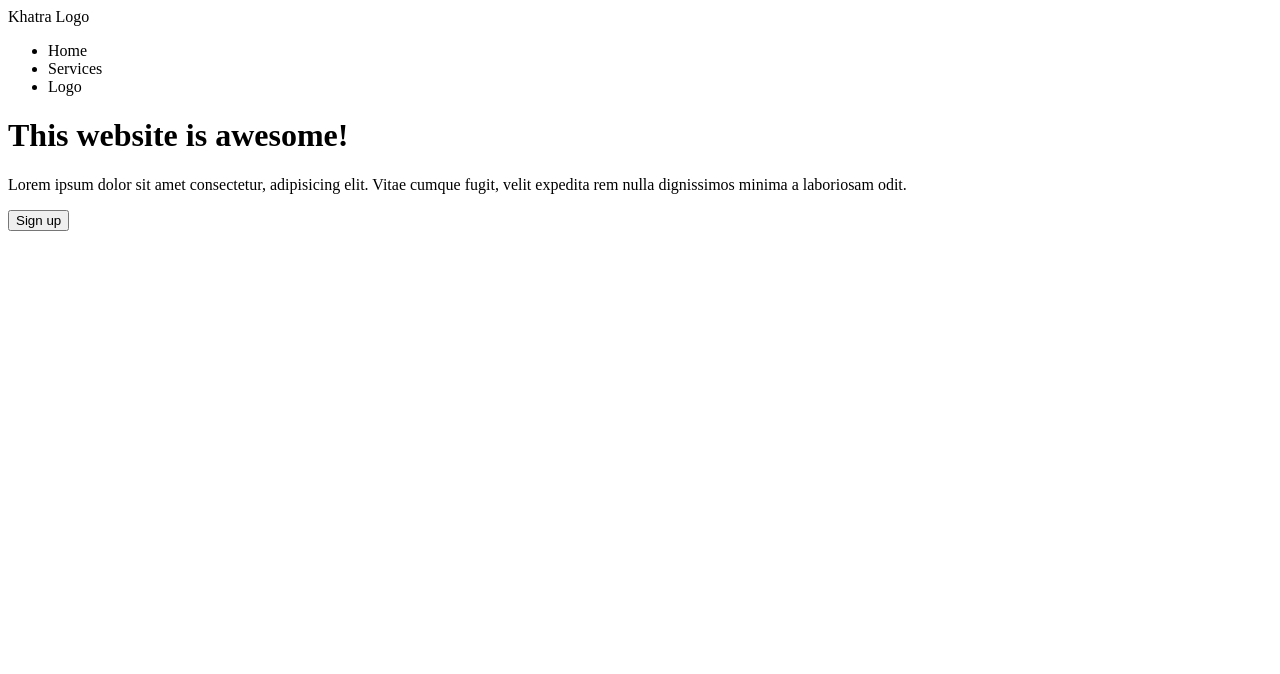
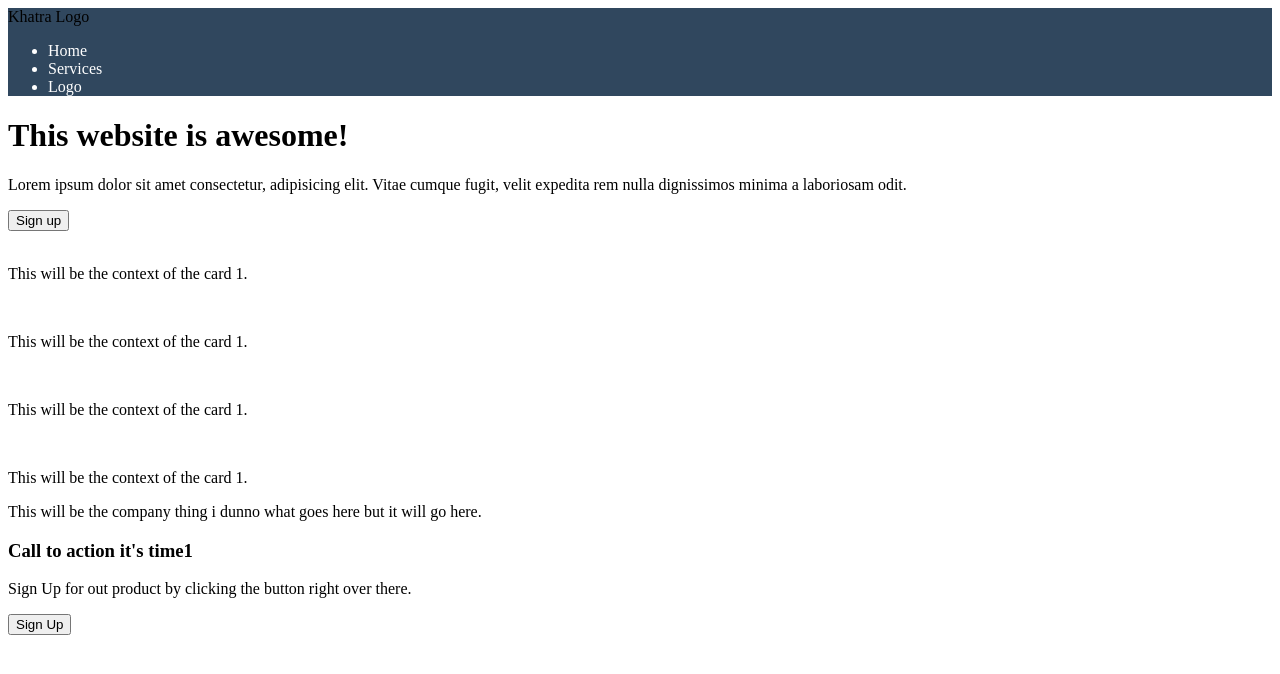
Before and after one commit to ishworX/DApps, a plain HTML site: page Day 3/index.html in a window 1280 px wide. Drawn offline with Linux system fonts and the light colour scheme.

Commit message:
added css file

```diff
--- a/Day 3/index.html
+++ b/Day 3/index.html
@@ -3,20 +3,24 @@
 <head>
     <meta charset="UTF-8">
     <meta name="viewport" content="width=device-width, initial-scale=1.0">
+    <link rel="stylesheet" href="./style.css">
+
     <title>Cool Website </title>
 </head>
 <body>
-    <div class="nav-bar">
+    <div class="navbar dark">
         <nav>
-            <div class="logo">
-                Khatra Logo
-            </div>
-            <div>
-                <ul>
-                    <li> Home</li>
-                    <li> Services</li>
-                    <li> Logo</li>
-                </ul>
+            <div class="container">
+                <div class="navbar-logo">
+                    Khatra Logo
+                </div>
+                <div>
+                    <ul class="navbar-nav ml-auto">
+                        <li class="nav-item"> Home</li>
+                        <li class="nav-item"> Services</li>
+                        <li class="nav-item"> Logo</li>
+                    </ul>
+                </div>
             </div>
         </nav>
     </div>
@@ -38,5 +42,59 @@
         </button>
     </div>
 
+    <section class="services">
+        <div class="card1">
+            <div>
+                <img src="" alt="">
+            </div>
+            <p>
+                This will be the context of the card 1.
+            </p>
+        </div>
+        <div class="card2">
+            <div>
+                <img src="" alt="">
+            </div>
+            <p>
+                This will be the context of the card 1.
+            </p>
+        </div>
+        <div class="card3">
+            <div>
+                <img src="" alt="">
+            </div>
+            <p>
+                This will be the context of the card 1.
+            </p>
+        </div>
+        <div class="card4">
+            <div>
+                <img src="" alt="">
+            </div>
+            <p>
+                This will be the context of the card 1.
+            </p>
+        </div>
+    </section>
+
+    <div class="testimony">
+        <p>
+            This will be the company thing i dunno what goes here but it will go here.
+        </p>
+    </div>
+
+    <footer>
+        <div>
+            <p>
+                <h3> Call to action it's time1</h3>
+                Sign Up for out product by clicking the button right over there.
+            </p>
+            <button class="btn2">
+                Sign Up
+            </button>
+        </div>
+
+    </footer>
+
 </body>
 </html>
--- /dev/null
+++ b/Day 3/style.css
@@ -0,0 +1,8 @@
+.navbar {
+    background-color: #30475e;
+}
+
+.navbar-nav .nav-item {
+    color: white;
+    position: relative;
+}
```
